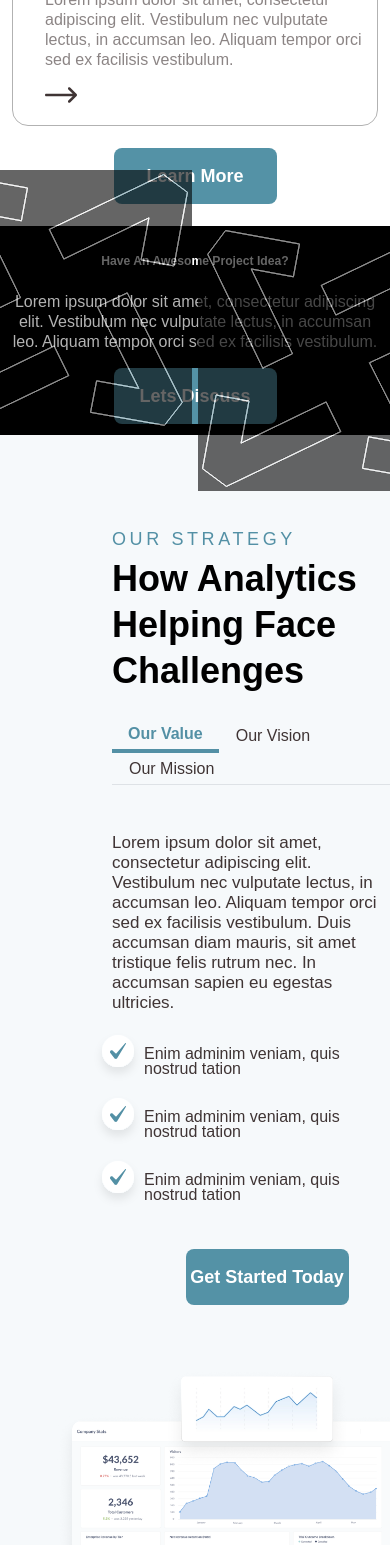
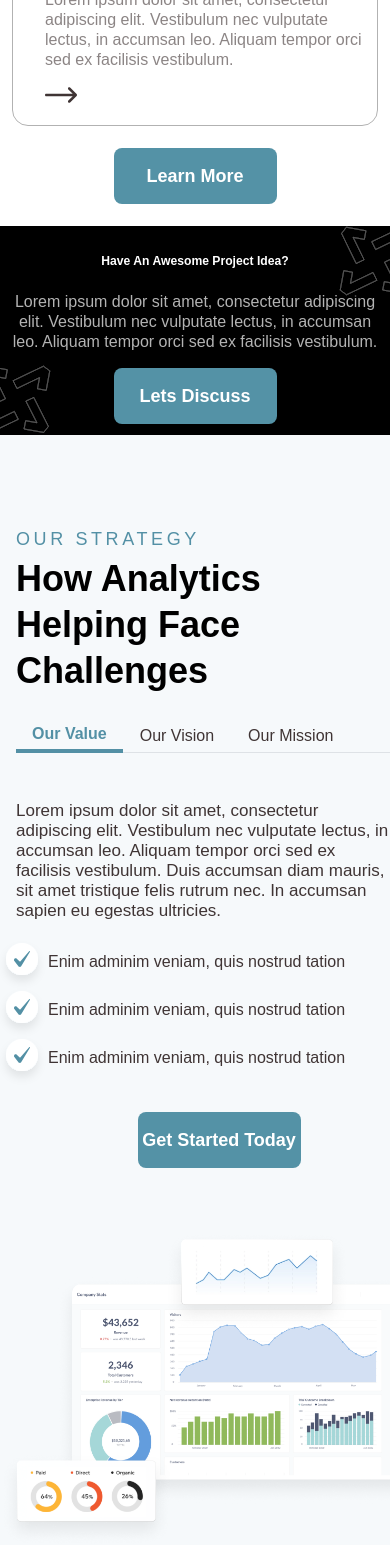
Before and after one commit to bilal060/xeroBitTechnology, a Next.js app: page /services in a window 390 px wide. Shown: the part 2691-4236 px from the top of the page. Built offline with nearby package versions, Linux system fonts and the light colour scheme.

Commit message:
slider inprogress

```diff
--- a/pages/_app.tsx
+++ b/pages/_app.tsx
@@ -1,5 +1,6 @@
 
 import 'component/styles/globals.css'
+import 'component/styles/responsive.css'
 import 'component/styles/style.css'
 import "bootstrap/dist/css/bootstrap.min.css"; // Import bootstrap CSS
 import { useEffect } from "react";
--- a/styles/globals.css
+++ b/styles/globals.css
@@ -87,9 +87,10 @@ select {
 
 /* Header  and Navbar */
 
-.nav-status{
+.nav-status {
 	z-index: 10001;
 }
+
 .header {
 	height: 833px;
 	background-image: url(../assets/images/header-bg.png);
@@ -97,21 +98,14 @@ select {
 	background-repeat: no-repeat;
 	position: relative;
 }
-.hero-rightimage{
+
+.hero-rightimage {
 	position: absolute;
 	top: 186px;
 	right: 0;
 
 }
-@media (max-width: 992px) {
-  .header {
-    height: 100%;
-    padding: 5px;
-  }
-  .hero-rightimage{
-    display: none;
-  }
-}
+
 ul li .nav_link {
 	font-size: 18px;
 	font-weight: 400;
@@ -177,11 +171,6 @@ hr {
 	height: 1163px;
 }
 
-@media (max-width: 992px) {
-  .services {
-    height: 100%;
-  }
-}
 .container .services_typoghrapy h6 {
 	margin-top: 72px;
 	font-family: var(--ff-primary);
@@ -227,15 +216,7 @@ hr {
 	border-radius: 16px;
 	padding: 31px 0 0 32px;
 }
-@media (max-width: 992px) {
-  .services .services-cards {
-    width: 100%;
-    height: 100%;
-    border: 0.5px solid rgba(0, 0, 0, 0.3);
-    border-radius: 16px;
-    padding: 31px 0 0 32px;
-  }
-}
+
 .services .services-cards h3,
 p {
 	margin-top: 24px;
@@ -268,19 +249,12 @@ p {
 .services .services-cards a img {
 	margin: 17px 37px 22px 0;
 }
-.text-center{
+
+.text-center {
 	height: 212px;
 	display: flex;
 	justify-content: center;
 	align-items: center;
-}
-@media (max-width: 992px) {
-  .text-center{
-    height: 100px;
-    display: flex;
-    justify-content: center;
-    align-items: center;
-  }
 }
 
 /* about us */
@@ -291,11 +265,7 @@ p {
 	background-color: rgba(83, 144, 165, 0.05);
 	padding: 80px 0 120px 0;
 }
-@media (max-width: 992px) {
-  .aboutus{
-      height: 100%;
-  }
-}
+
 .aboutus h5 {
 	font-family: var(--ff-primary);
 	font-style: normal;
@@ -316,7 +286,8 @@ p {
 	text-transform: capitalize;
 }
 
-.aboutus p, .services-strategy p{
+.aboutus p,
+.services-strategy p {
 	font-family: var(--ff-primary);
 	font-style: normal;
 	font-weight: 400;
@@ -324,20 +295,17 @@ p {
 	line-height: 20px;
 	color: #3F3434;
 }
-.btn-center{
+
+.btn-center {
 	height: 256px;
 	display: flex;
 	align-items: center;
 }
-@media (max-width: 992px) {
-  .btn-center{
-    height: 150px;
-    display: flex;
-    justify-content: center;
-    align-items: center;
-  }
-}
-.aboutus ul li, .services-strategy ul li, .dynamic-team ul li, .uxui-design ul li{
+
+.aboutus ul li,
+.services-strategy ul li,
+.dynamic-team ul li,
+.uxui-design ul li {
 	margin-top: 33px;
 	font-family: var(--ff-primary);
 	font-style: normal;
@@ -349,12 +317,17 @@ p {
 	list-style: none;
 
 }
-.aboutus ul li::before, .services-strategy ul li::before, .dynamic-team ul li::before, .uxui-design ul li::before{
+
+.aboutus ul li::before,
+.services-strategy ul li::before,
+.dynamic-team ul li::before,
+.uxui-design ul li::before {
 	content: url(../assets/images/ticker.svg);
 	top: -13px;
-  left:-50px;
+	left: -50px;
 	position: absolute;
 }
+
 /* ul.about-items{
   list-style-image: url(../assets/images/tick.svg);
 } */
@@ -362,15 +335,18 @@ p {
 .aboutus img {
 	border-radius: 12px;
 }
-.image-set{
+
+.image-set {
 	position: relative;
 }
+
 .ghraph-image {
 	position: absolute;
-  bottom:0;
+	bottom: 0;
 	left: 0;
 }
-.image-set::before{
+
+.image-set::before {
 	content: "";
 	z-index: -1;
 	position: absolute;
@@ -395,42 +371,39 @@ p {
 	-o-transition: opacity 0.4s;
 	opacity: 0.6;
 }
-@media (max-width: 992px) {
-  .ghraph-image{
-    display: none;
-  }
-}
+
 /* Project Idea */
 
-.project-plan{
+.project-plan {
 	background-image: url(../assets/images/Projectideabg.jpg);
 	position: relative;
 }
-.left-image{
+.project-plan .img-fluid{
+  max-width: 13%;
+  height: auto;
+}
+.left-image {
 	position: absolute;
 	left: 0;
 	bottom: 0;
 }
-.right-image{
+
+.right-image {
 	position: absolute;
 	top: 0;
 	right: 0;
 }
-.project-idea{
+
+.project-idea {
 	height: 390px;
 	display: flex;
 	flex-direction: column;
 	justify-content: center;
 	align-items: center;
 }
-@media (max-width: 992px) {
-  .project-idea{
-    height: 100%;
-    padding: 3%;
-  }
-}
-.project-idea h3{
-font-family:var(--ff-primary);
+
+.project-idea h3 {
+	font-family: var(--ff-primary);
 	font-style: normal;
 	font-weight: 700;
 	font-size: 3.12vw;
@@ -439,8 +412,9 @@ text-align: center;
 	text-transform: capitalize;
 	color: #FFFFFF;
 }
-.project-idea p{
-  font-family:var(--ff-primary);
+
+.project-idea p {
+	font-family: var(--ff-primary);
 	font-style: normal;
 	font-weight: 400;
 	font-size: 16px;
@@ -452,52 +426,44 @@ opacity: 0.7;
 
 /* choosus */
 
-.choose-us{
+.choose-us {
 	height: 660px;
 }
-@media (max-width: 992px) {
-  .choose-us{
-  height: 100%;
-}
-.choosus-icon-setting, .choosus-icon-plan{
+
+.choosus-icon-setting,
+.choosus-icon-plan {
 	display: none;
 }
-}
-@media (max-width: 767.98px) {
-  .choosus-img{
-    display: none;
-  }
-  .choose-btn, .choose-us h5, .choose-us h2, .choose-us p{
-    margin:  auto;
-    text-align: center;
-    padding: 10px 5px;
-  }
- }
- .choosus-img{
+
+.choosus-img {
 	position: relative;
 }
- .choosus-icon-plan{
+
+.choosus-icon-plan {
 	position: absolute;
 	right: 120px;
 	top: 60px;
 }
- .choosus-icon-setting{
+
+.choosus-icon-setting {
 	position: absolute;
 	left: 160px;
 	bottom: -35px;
 }
-.choose-us h5{
-font-family:var(--ff-primary);
+
+.choose-us h5 {
+	font-family: var(--ff-primary);
 	font-style: normal;
 	font-weight: 500;
 	font-size: 18px;
 	line-height: 17px;
 	letter-spacing: 0.2em;
 	text-transform: uppercase;
-color:var(--clr-primary);
+	color: var(--clr-primary);
 }
-.choose-us h2{
-font-family:var(--ff-primary);
+
+.choose-us h2 {
+	font-family: var(--ff-primary);
 	font-style: normal;
 	font-weight: 700;
 	font-size: 36px;
@@ -505,16 +471,18 @@ line-height: 46px;
 	text-transform: capitalize;
 	color: #000000;
 }
-.choose-us p{
-font-family:var(--ff-primary);
+
+.choose-us p {
+	font-family: var(--ff-primary);
 	font-style: normal;
 	font-weight: 400;
 	font-size: 16px;
 	line-height: 20px;
 	color: #000000;
 }
-.blogs h5{
-  font-family:var(--ff-primary);
+
+.blogs h5 {
+	font-family: var(--ff-primary);
 	font-style: normal;
 	font-weight: 500;
 	font-size: 18px;
@@ -524,8 +492,9 @@ color: #000000;
 	text-transform: uppercase;
 	color: var(--clr-primary);
 }
-.blogs h3{
-  font-family:var(--ff-primary);
+
+.blogs h3 {
+	font-family: var(--ff-primary);
 	font-style: normal;
 	font-weight: 700;
 	font-size: 36px;
@@ -538,11 +507,12 @@ color: #000000;
 
 /* testimonials */
 
-.testimonials{
+.testimonials {
 	height: 735px;
 	background: rgba(83, 144, 165, 0.05);
 }
-.testimonials .tes-conent{
+
+.testimonials .tes-conent {
 	font-family: var(--ff-primary);
 	font-style: normal;
 	font-weight: 500;
@@ -554,34 +524,24 @@ text-transform: uppercase;
 	color: #5390A5;
 	padding-top: 30px;
 }
-.tes-slider{
+
+.tes-slider {
 	height: 526px;
 	background: url(../assets/images/bgslider.png);
 }
 
-@media (max-width: 992px) {
-  .testimonials{
-    height: 100%;
-  }
-}
-
 /* Blog */
 
-.blogs{
+.blogs {
 	height: 920px;
 	display: flex;
 	flex-direction: column;
 	align-items: center;
 	justify-content: center;
 }
-@media (max-width: 992px) {
-  .blogs{
-    height: 100%;
-    margin: 0 auto;
-  }
-}
-.blogs p{
-  font-family:var(--ff-primary);
+
+.blogs p {
+	font-family: var(--ff-primary);
 	font-style: normal;
 	font-weight: 400;
 	font-size: 16px;
@@ -590,15 +550,17 @@ text-align: center;
 	color: #3F3434;
 	padding-top: 32px;
 }
-.blogs .blog-cards .blogimg{
+
+.blogs .blog-cards .blogimg {
 	border-radius: 12px;
 	-webkit-border-radius: 12px;
 	-moz-border-radius: 12px;
 	-ms-border-radius: 12px;
 	-o-border-radius: 12px;
 }
-.blogs .blog-cards .blog-inner h4{
-  font-family:var(--ff-primary);
+
+.blogs .blog-cards .blog-inner h4 {
+	font-family: var(--ff-primary);
 	font-style: normal;
 	font-weight: 700;
 	font-size: 24px;
@@ -607,7 +569,8 @@ padding-top: 32px;
 	color: #000000;
 	text-align: center;
 }
-.blogs .blog-cards .blog-inner a{
+
+.blogs .blog-cards .blog-inner a {
 	text-decoration: none;
 	font-family: var(--ff-primary);
 	font-style: normal;
@@ -617,27 +580,30 @@ line-height: 100%;
 	color: #000000;
 	position: relative;
 }
-.blogs .blog-cards .blog-inner a::after{
+
+.blogs .blog-cards .blog-inner a::after {
 	position: absolute;
 	content: url(../assets/images/blogarow.svg);
 	top: 2px;
 	right: -18px;
 }
-.blogs .blog-cards p{
-font-family:var(--ff-primary);
+
+.blogs .blog-cards p {
+	font-family: var(--ff-primary);
 	font-style: normal;
 	font-weight: 400;
 	font-size: 16px;
 	line-height: 20px;
 	color: #000000;
 }
-.blog-btn{
+
+.blog-btn {
 	text-align: center;
 }
 
 /* Contact Us */
 
-.contactus{
+.contactus {
 	height: 734px;
 	background-color: #5390A50D;
 	display: flex;
@@ -645,14 +611,9 @@ text-align: center;
 	justify-content: center;
 	align-items: center;
 }
-@media (max-width: 992px) {
-  .contactus{
-    height: 100%;
-    margin: 5px 0;
-  }
-}
-.contactus h5{
-  font-family:var(--ff-primary);
+
+.contactus h5 {
+	font-family: var(--ff-primary);
 	font-style: normal;
 	font-weight: 500;
 	font-size: 18px;
@@ -662,8 +623,9 @@ text-align: center;
 	color: #5390A5;
 
 }
-.contactus h3{
-  font-family:var(--ff-primary);
+
+.contactus h3 {
+	font-family: var(--ff-primary);
 	font-style: normal;
 	font-weight: 700;
 	font-size: 36px;
@@ -671,7 +633,8 @@ text-align: center;
 	text-transform: capitalize;
 	color: #000000;
 }
-.contactus .custom-input{
+
+.contactus .custom-input {
 	height: 48px;
 	width: 100%;
 	background: #FFFFFF;
@@ -683,30 +646,32 @@ text-align: center;
 	line-height: 100%;
 	padding-left: 24px;
 }
-::placeholder{
+
+::placeholder {
 	color: #B5B5B5 !important;
 }
-input:focus, input.form-control:focus {
 
-  outline:none !important;
+input:focus,
+input.form-control:focus {
+
+	outline: none !important;
 	outline-width: 0 !important;
 	box-shadow: none;
 	-moz-box-shadow: none;
 	-webkit-box-shadow: none;
 	border-color: #B5B5B5 !important;
 }
-textarea:focus, textarea:hover, textarea:active, select {
-  outline:none !important;
+
+textarea:focus,
+textarea:hover,
+textarea:active,
+select {
+	outline: none !important;
 	outline-width: 0 !important;
 	box-shadow: none;
 	-moz-box-shadow: none;
 	-webkit-box-shadow: none;
 	border-color: #B5B5B5 !important;
-}
-@media (max-width: 767.98px) {
-.form-btn{
-  text-align: center;
-}
 }
 
 /* Footer */
@@ -715,16 +680,13 @@ textarea:focus, textarea:hover, textarea:active, select {
 	background: #000000;
 	height: 486px;
 }
-@media (max-width: 992px) {
-  .xerobit-footer {
-    height: 100%;
-  }
-}
-.xerobit-footer .footer-logo{
+
+.xerobit-footer .footer-logo {
 	margin: 33px 0;
 }
-.xerobit-footer p{
-  font-family:var(--ff-primary);
+
+.xerobit-footer p {
+	font-family: var(--ff-primary);
 	font-style: normal;
 	font-weight: 400;
 	font-size: 16px;
@@ -732,7 +694,8 @@ line-height: 20px;
 	text-align: justify;
 	color: #B5B5B5;
 }
-.xerobit-footer .footer-heading{
+
+.xerobit-footer .footer-heading {
 	margin: 33px 0;
 	font-family: var(--ff-primary);
 	font-style: normal;
@@ -741,31 +704,36 @@ font-size: 20px;
 	line-height: 19px;
 	color: #FFFFFF;
 }
-.xerobit-footer ul{
+
+.xerobit-footer ul {
 	padding-left: 0 !important;
 }
-.xerobit-footer ul li{
+
+.xerobit-footer ul li {
 	list-style: none;
 }
-.xerobit-footer ul li a{
+
+.xerobit-footer ul li a {
 	text-decoration: none;
-font-family:var(--ff-primary);
+	font-family: var(--ff-primary);
 	font-style: normal;
 	font-weight: 400;
 	font-size: 16px;
 	line-height: 40px;
 	color: #B5B5B5;
 }
-.xerobit-footer ul .icons-list a{
+
+.xerobit-footer ul .icons-list a {
 	text-decoration: none;
-  font-family:var(--ff-primary);
+	font-family: var(--ff-primary);
 	font-style: normal;
 	font-weight: 400;
 	font-size: 18px;
 	line-height: 40px;
 	color: #B5B5B5;
 }
-.xerobit-footer ul .call-icon::before{
+
+.xerobit-footer ul .call-icon::before {
 	content: '';
 	width: 16px;
 	height: 16px;
@@ -775,7 +743,8 @@ color: #B5B5B5;
 	background-size: cover;
 	background-image: url(../assets/images/callicon.svg)
 }
-.xerobit-footer ul .email-icon::before{
+
+.xerobit-footer ul .email-icon::before {
 	content: '';
 	width: 16px;
 	height: 16px;
@@ -785,7 +754,8 @@ color: #B5B5B5;
 	background-size: cover;
 	background-image: url(../assets/images/emailicon.svg)
 }
-.xerobit-footer ul .address-icon::before{
+
+.xerobit-footer ul .address-icon::before {
 	content: '';
 	width: 16px;
 	height: 23px;
@@ -795,7 +765,8 @@ color: #B5B5B5;
 	background-size: cover;
 	background-image: url(../assets/images/addressicon.svg)
 }
-.xerobit-footer pre{
+
+.xerobit-footer pre {
 	font-family: var(--ff-primary);
 	font-style: normal;
 	font-weight: 400;
@@ -808,12 +779,12 @@ text-align: center;
 
 /* all pages hero */
 
-.main-header{
+.main-header {
 	height: 500px;
-    background-color:  rgba(83, 144, 165, 0.05);
+	background-color: rgba(83, 144, 165, 0.05);
 }
 
-.main-header .mainheader-hero{
+.main-header .mainheader-hero {
 	display: flex;
 	height: 80%;
 	flex-direction: column;
@@ -821,8 +792,8 @@ text-align: center;
 	align-items: center;
 }
 
-.main-header .mainheader-hero h1{
-  font-family:var(--ff-primary);
+.main-header .mainheader-hero h1 {
+	font-family: var(--ff-primary);
 	font-style: normal;
 	font-weight: 700;
 	font-size: 56px;
@@ -833,27 +804,22 @@ color: #000000;
 	padding-top: 30px;
 
 }
-.main-header .mainheader-hero h1::before{
+
+.main-header .mainheader-hero h1::before {
 	content: url(../assets/images/Ellipseleft.svg);
 	top: 0;
-  left:0;
+	left: 0;
 	position: absolute;
 }
-.main-header .mainheader-hero h1::after{
+
+.main-header .mainheader-hero h1::after {
 	content: url(../assets/images/Ellipseright.svg);
 	top: 0;
-  right:0;
+	right: 0;
 	position: absolute;
 }
-@media (max-width: 992px) {
-  .main-header .mainheader-hero h1::after{
-    content: " ";
-  }
-  .main-header .mainheader-hero h1::before{
-    content: " ";
-  }
-  }
-.main-header .mainheader-hero a{
+
+.main-header .mainheader-hero a {
 	text-decoration: none;
 	font-family: var(--ff-primary);
 	font-style: normal;
@@ -865,7 +831,8 @@ color: #5390A5;
 	margin-right: 15px;
 
 }
-.main-header .mainheader-hero .pagination-link::after{
+
+.main-header .mainheader-hero .pagination-link::after {
 	content: '>';
 	height: 12px;
 	display: inline-block;
@@ -877,7 +844,7 @@ margin-right: 15px;
 
 /* contact us icons components */
 
-.contact-icons{
+.contact-icons {
 	margin: 60px 0;
 	display: flex;
 	flex-direction: row;
@@ -891,8 +858,9 @@ margin-right: 15px;
 	-o-border-radius: 12px;
 	padding: 5px 2px;
 }
-.contact-icons .text-icons h3{
-  font-family:var(--ff-primary);
+
+.contact-icons .text-icons h3 {
+	font-family: var(--ff-primary);
 	font-style: normal;
 	font-weight: 700;
 	font-size: 24px;
@@ -902,8 +870,9 @@ color: #000000;
 	margin-top: 18px;
 	margin-left: 20px;
 }
-.contact-icons .text-icons p{
-  font-family:var(--ff-primary);
+
+.contact-icons .text-icons p {
+	font-family: var(--ff-primary);
 	font-style: normal;
 	font-weight: 400;
 	font-size: 16px;
@@ -911,13 +880,14 @@ line-height: 100%;
 	color: #3F3434;
 	margin-left: 20px;
 }
-.contactus-icons-page{
+
+.contactus-icons-page {
 	height: 400px;
 }
 
 /* Services page */
 /* steps */
-.steps-discrptions{
+.steps-discrptions {
 	font-family: var(--ff-primary);
 	font-style: normal;
 	font-weight: 400;
@@ -927,9 +897,11 @@ text-align: center;
 	color: #3F3434;
 	opacity: 0.6;
 }
+
 .step-icon {
 	margin-bottom: 20px;
 }
+
 .step-number {
 	font-family: var(--ff-primary);
 	font-style: normal;
@@ -944,7 +916,7 @@ padding-top: 10px;
 
 .step-description {
 	padding: 20px 20px;
-    font-family:var(--ff-primary);
+	font-family: var(--ff-primary);
 	font-style: normal;
 	font-weight: 400;
 	font-size: 16px;
@@ -960,7 +932,8 @@ padding-top: 10px;
 	align-items: center;
 	margin-bottom: 60px;
 }
-  .step-bar{
+
+.step-bar {
 	position: relative;
 	text-align: center;
 	width: 100%;
@@ -995,6 +968,7 @@ padding-top: 10px;
 	z-index: 1;
 	border-left: 8px solid #fff;
 }
+
 .step-bar span {
 	content: "";
 	position: absolute;
@@ -1005,8 +979,9 @@ padding-top: 10px;
 	background-color: #3F3434;
 	transform: translate(-50%, -50%);
 }
-  .services-strategy h5{
-    font-family:var(--ff-primary);
+
+.services-strategy h5 {
+	font-family: var(--ff-primary);
 	font-style: normal;
 	font-weight: 500;
 	font-size: 18px;
@@ -1015,20 +990,15 @@ padding-top: 10px;
 	text-transform: uppercase;
 	color: #5390A5;
 }
-  .services-strategy{
+
+.services-strategy {
 	background: rgba(83, 144, 165, 0.05);
 	height: 795px;
 }
-  @media (max-width: 992px) {
-    .services-strategy{
-      height: 100%;
-    }
-    .strategy-tabs{
-      padding-left: 1rem !important;
-      }
-  }
 
-  .services-strategy h3, .uxui-design h3{
+
+.services-strategy h3,
+.uxui-design h3 {
 	font-family: var(--ff-primary);
 	font-style: normal;
 	font-weight: 700;
@@ -1037,16 +1007,18 @@ line-height: 46px;
 	text-transform: capitalize;
 	color: #000000;
 }
-  .services-strategy .nav-tabs .nav_link{
-    font-family:var(--ff-primary);
+
+.services-strategy .nav-tabs .nav_link {
+	font-family: var(--ff-primary);
 	font-style: normal;
 	font-weight: 400;
 	font-size: 16px;
 	line-height: 15px;
 	color: #3F3434;
 }
-.services-strategy .nav-tabs .nav_link.active{
-font-family:var(--ff-primary);
+
+.services-strategy .nav-tabs .nav_link.active {
+	font-family: var(--ff-primary);
 	font-style: normal;
 	font-weight: 700;
 	font-size: 16px;
@@ -1056,16 +1028,20 @@ border: none;
 	border-bottom: 4px solid #5390A5;
 	background: none !important;
 }
-.strategy-tabs{
+
+.strategy-tabs {
 	padding-left: 7rem !important;
 }
+
 /* .image_right_container .image-str{
   position:relative;
   right: 0;
 } */
 
 /* About Us page */
-.dynamic-team h2, .aboutusdetails h2, .uxuidetails h2{
+.dynamic-team h2,
+.aboutusdetails h2,
+.uxuidetails h2 {
 	font-family: var(--ff-primary);
 	font-style: normal;
 	font-weight: 700;
@@ -1074,7 +1050,10 @@ padding-left: 7rem !important;
 	text-transform: capitalize;
 	color: #000000;
 }
-    .dynamic-team p, .aboutusdetails p, .uxuidetails p{
+
+.dynamic-team p,
+.aboutusdetails p,
+.uxuidetails p {
 	font-family: var(--ff-primary);
 	font-style: normal;
 	font-weight: 400;
@@ -1082,10 +1061,12 @@ padding-left: 7rem !important;
 	line-height: 20px;
 	color: #3F3434;
 }
-    .dynamic-images{
+
+.dynamic-images {
 	position: relative;
 }
-    .dynamic-images::before{
+
+.dynamic-images::before {
 	content: "";
 	z-index: -1;
 	position: absolute;
@@ -1110,6 +1091,7 @@ padding-left: 7rem !important;
 	-o-transition: opacity 0.4s;
 	opacity: 0.6;
 }
+
 /* .aboutus-detailimg{
       position: relative;
     }
@@ -1139,11 +1121,12 @@ padding-left: 7rem !important;
       opacity: 0.6;
     } */
 
-    .aboutus_support{
+.aboutus_support {
 	background: rgba(83, 144, 165, 0.05);
 	padding: 3rem 0rem;
 }
-    .aboutus_support h5{
+
+.aboutus_support h5 {
 	font-family: var(--ff-primary);
 	font-style: normal;
 	font-weight: 500;
@@ -1153,8 +1136,9 @@ letter-spacing: 0.2em;
 	text-transform: uppercase;
 	color: #5390A5;
 }
-    .aboutus_support h2{
-      font-family:var(--ff-primary);
+
+.aboutus_support h2 {
+	font-family: var(--ff-primary);
 	font-style: normal;
 	font-weight: 700;
 	font-size: 36px;
@@ -1162,7 +1146,8 @@ line-height: 46px;
 	text-transform: capitalize;
 	color: #000000;
 }
-    .aboutus_support p{
+
+.aboutus_support p {
 	font-family: var(--ff-primary);
 	font-style: normal;
 	font-weight: 400;
@@ -1177,17 +1162,20 @@ color: #3F3434;
       border: none;
       border-radius: 0px;
     } */
-    .accordion-item{
-      background-color:transparent !important;
+.accordion-item {
+	background-color: transparent !important;
 	border: none !important;
 	box-shadow: inset 0 calc(-1 * var(--bs-accordion-border-width)) 0 var(--bs-accordion-border-color);
 }
+
 .accordion-button {
-      background-color:transparent !important;
+	background-color: transparent !important;
 }
-    .accordion-button:not(.collapsed){
+
+.accordion-button:not(.collapsed) {
 	color: #000000 !important;
 }
+
 .accordion-button:not(.collapsed)::after {
 	background-image: url(../assets/images/cross.svg) !important;
 	transform: var(--bs-accordion-btn-icon-transform);
@@ -1218,17 +1206,21 @@ color: #3F3434;
 	background-size: var(--bs-accordion-btn-icon-width);
 	transition: var(--bs-accordion-btn-icon-transition);
 }
+
 .accordion-button {
 	outline: none;
 }
 
 /* web and mobile development page */
 .web-customization {
-  padding:15px 0px;
-  background:rgba(83, 144, 165, 0.05); ;
+	padding: 15px 0px;
+	background: rgba(83, 144, 165, 0.05);
+	;
 }
-.web-customization h5, .technologie .main-heading{
-  font-family:var(--ff-primary);
+
+.web-customization h5,
+.technologie .main-heading {
+	font-family: var(--ff-primary);
 	font-style: normal;
 	font-weight: 500;
 	font-size: 18px;
@@ -1238,7 +1230,9 @@ color: #3F3434;
 	text-transform: uppercase;
 	color: #5390A5;
 }
-.web-customization h2, .technologie h2{
+
+.web-customization h2,
+.technologie h2 {
 	font-family: var(--ff-primary);
 	font-style: normal;
 	font-weight: 700;
@@ -1248,10 +1242,12 @@ color: #3F3434;
 	text-transform: capitalize;
 	color: #000000;
 }
-.web-customization .web-customization-p, .technologie p{
+
+.web-customization .web-customization-p,
+.technologie p {
 	width: 70%;
 	margin: 0 auto;
-  font-family:var(--ff-primary);
+	font-family: var(--ff-primary);
 	font-style: normal;
 	font-weight: 400;
 	font-size: 16px;
@@ -1259,7 +1255,8 @@ color: #3F3434;
 	text-align: center;
 	color: #3F3434;
 }
-.web-native{
+
+.web-native {
 	background-color: white;
 	padding: 15px 20px;
 	border-radius: 12px;
@@ -1269,8 +1266,9 @@ color: #3F3434;
 	-o-border-radius: 12px;
 	margin: 5px 0px;
 }
-.web-native h4{
-  font-family:var(--ff-primary);
+
+.web-native h4 {
+	font-family: var(--ff-primary);
 	font-style: normal;
 	font-weight: 700;
 	font-size: 24px;
@@ -1279,8 +1277,9 @@ text-transform: capitalize;
 	color: #3F3434;
 	margin-top: 20px;
 }
-.web-native p{
-  font-family:var(--ff-primary);
+
+.web-native p {
+	font-family: var(--ff-primary);
 	font-style: normal;
 	font-weight: 400;
 	font-size: 16px;
@@ -1290,7 +1289,8 @@ opacity: 0.6;
 	margin-top: 5px;
 	width: 80%;
 }
-.web-native h6{
+
+.web-native h6 {
 	font-family: var(--ff-primary);
 	font-style: normal;
 	font-weight: 700;
@@ -1300,10 +1300,12 @@ width: 80%;
 	color: #3F3434;
 	margin-top: 5px;
 }
-.web-native h6 span{
+
+.web-native h6 span {
 	color: var(--clr-primary);
 }
-.building-solutions h1{
+
+.building-solutions h1 {
 	font-family: var(--ff-primary);
 	font-style: normal;
 	font-weight: 700;
@@ -1316,8 +1318,9 @@ width: 80%;
 	padding: 10px 0px;
 	margin: 0 auto;
 }
-.building-solutions p{
-  font-family:var(--ff-primary);
+
+.building-solutions p {
+	font-family: var(--ff-primary);
 	font-style: normal;
 	font-weight: 400;
 	font-size: 16px;
@@ -1328,7 +1331,8 @@ width: 80%;
 	margin: 0 auto;
 	padding: 10px 0px;
 }
-.building-solutions h4{
+
+.building-solutions h4 {
 	font-family: var(--ff-primary);
 	font-style: normal;
 	font-weight: 700;
@@ -1339,13 +1343,17 @@ text-transform: capitalize;
 	color: #3F3434;
 	padding: 20px 0px;
 }
-.technologie{
-  background: rgba(83, 144, 165, 0.05); ;
+
+.technologie {
+	background: rgba(83, 144, 165, 0.05);
+	;
 }
-.technologies-icons{
+
+.technologies-icons {
 	background: white;
 }
-.technologie .technologies-icons h5{
+
+.technologie .technologies-icons h5 {
 	font-family: var(--ff-primary);
 	font-style: normal;
 	font-weight: 700;
@@ -1355,6 +1363,7 @@ text-transform: capitalize;
 	color: #000000;
 	position: relative;
 }
+
 .technologie .technologies-icons h5::after {
 	content: "";
 	width: 11%;
@@ -1364,7 +1373,8 @@ position: relative;
 	bottom: 7px;
 	left: 18px;
 }
-.web-solutions h5{
+
+.web-solutions h5 {
 	font-family: var(--ff-primary);
 	font-style: normal;
 	font-weight: 500;
@@ -1374,8 +1384,9 @@ letter-spacing: 0.2em;
 	text-transform: uppercase;
 	color: #5390A5;
 }
-.web-solutions h3{
-  font-family:var(--ff-primary);
+
+.web-solutions h3 {
+	font-family: var(--ff-primary);
 	font-style: normal;
 	font-weight: 700;
 	font-size: 36px;
@@ -1383,7 +1394,8 @@ color: #5390A5;
 	text-transform: capitalize;
 	color: #000000;
 }
-.web-solutions p{
+
+.web-solutions p {
 	font-family: var(--ff-primary);
 	font-style: normal;
 	font-weight: 400;
--- /dev/null
+++ b/styles/responsive.css
@@ -0,0 +1,91 @@
+@media (max-width: 992px) {
+	.header {
+		height: 100%;
+		padding: 5px;
+	}
+
+	.hero-rightimage {
+		display: none;
+	}
+    .services {
+		height: 100%;
+	}
+    .services .services-cards {
+		width: 100%;
+		height: 100%;
+		border: 0.5px solid rgba(0, 0, 0, 0.3);
+		border-radius: 16px;
+		padding: 31px 0 0 32px;
+	}
+    .text-center {
+		height: 100px;
+		display: flex;
+		justify-content: center;
+		align-items: center;
+	}
+    .aboutus {
+		height: 100%;
+	}
+    .btn-center {
+		height: 150px;
+		display: flex;
+		justify-content: center;
+		align-items: center;
+	}
+    .ghraph-image {
+		display: none;
+	}
+    .project-idea {
+		height: 100%;
+		padding: 3%;
+	}
+    .choose-us {
+		height: 100%;
+	}
+    .testimonials {
+		height: 100%;
+	}
+    .blogs {
+		height: 100%;
+		margin: 0 auto;
+	}
+    .contactus {
+		height: 100%;
+		margin: 5px 0;
+	}
+    .xerobit-footer {
+		height: 100%;
+	}
+    .main-header .mainheader-hero h1::after {
+		content: " ";
+	}
+
+	.main-header .mainheader-hero h1::before {
+		content: " ";
+	}
+    .services-strategy {
+		height: 100%;
+	}
+
+	.strategy-tabs {
+		padding-left: 1rem !important;
+	}
+}
+
+@media (max-width: 767.98px) {
+	.choosus-img {
+		display: none;
+	}
+
+	.choose-btn,
+	.choose-us h5,
+	.choose-us h2,
+	.choose-us p {
+		margin: auto;
+		text-align: center;
+		padding: 10px 5px;
+	}
+    .form-btn {
+		text-align: center;
+	}
+}
```
Lines whose indentation alone changed are shown as unchanged.
